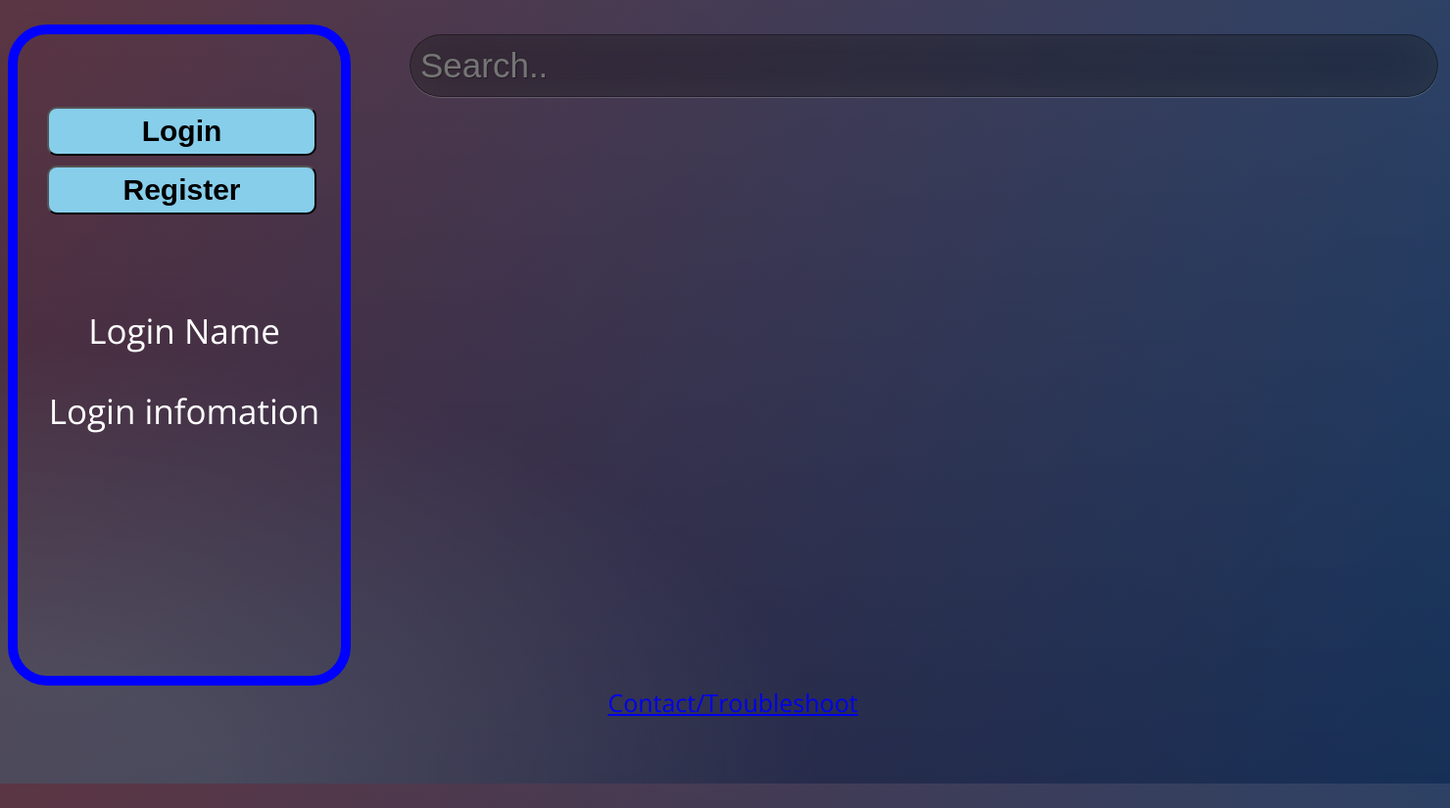
After one commit to gennzanfardinoUP/bybikemock, a PHP site: page /home.html in a window 1480 px wide. The commit adds this page. Shown: the whole page at 98% size. Run offline with PHP 8.4, Linux system fonts and the light colour scheme.

Commit message:
Add files via upload
Register not complete yet

```diff
--- /dev/null
+++ b/INSE Prototype/home.html
@@ -0,0 +1,21 @@
+<!DOCTYPE html>
+<html lang="en" dir="ltr">
+  <head>
+    <meta charset="utf-8">
+    <link rel="stylesheet" href="style.css">
+    <title>ByBike</title>
+  </head>
+  <body>
+
+    <div class="boxed">
+      <input  class="searchbar" type="text" placeholder="Search.." name="search">
+      <button class="btnlogin" type="button">Login</button>
+      <button class="btnregister" type="button">Register</button>
+      <p class="logininfo">Login Name</p>
+      <p class="logininfo">Login infomation</p>
+    </div>
+
+    <footer class="homefooter"><a href="contact.html">Contact/Troubleshoot</a></footer>
+
+  </body>
+</html>
--- a/INSE Prototype/style.css
+++ b/INSE Prototype/style.css
@@ -85,3 +85,67 @@ input:focus { box-shadow: inset 0 -5px 45px rgba(100,100,100,0.4), 0 1px 1px rgb
   border-radius: 50%;
   display:contents;
 }
+
+.boxed {
+		border: 10px solid blue;
+    border-radius: 40px;
+    height: 675px;
+    width: 350px;
+    margin-top: 25px;
+}
+
+.btnlogin{
+	border-radius: 10px;
+	margin-left: 30px;
+  height: 50px;
+  width: 275px;
+	background-color: skyblue;
+	font-size: 30px;
+	font-weight: bold;
+}
+
+.btnregister{
+	margin-top: 10px;
+	border-radius: 10px;
+	margin-left: 30px;
+	margin-bottom: 60px;
+	height: 50px;
+  width: 275px;
+	background-color: skyblue;
+	font-size: 30px;
+	font-weight: bold;
+}
+
+.searchbar {
+    margin-left: 400px;
+    width: 1050px;
+		font-size: 35px;
+}
+
+.boxed {
+    border: 10px solid blue;
+    border-radius: 40px;
+    height: 675px;
+    width: 350px;
+}
+
+.logininfo{
+	margin-left: 10px;
+	font-size: 35px;
+	text-align: center;
+	color: #fff;
+}
+
+.homefooter{
+	text-align: center;
+	font-size: 25px;
+}
+
+.rectangleregistar{
+  background-color: #0063FF;
+  width: 1500px;
+  height: 64px;
+  border-radius: 40px;
+  margin-top: 90px;
+  margin-left: 10px;
+}
```
Also changed, not shown: INSE Prototype/register.html (added, +23 -0 lines).
